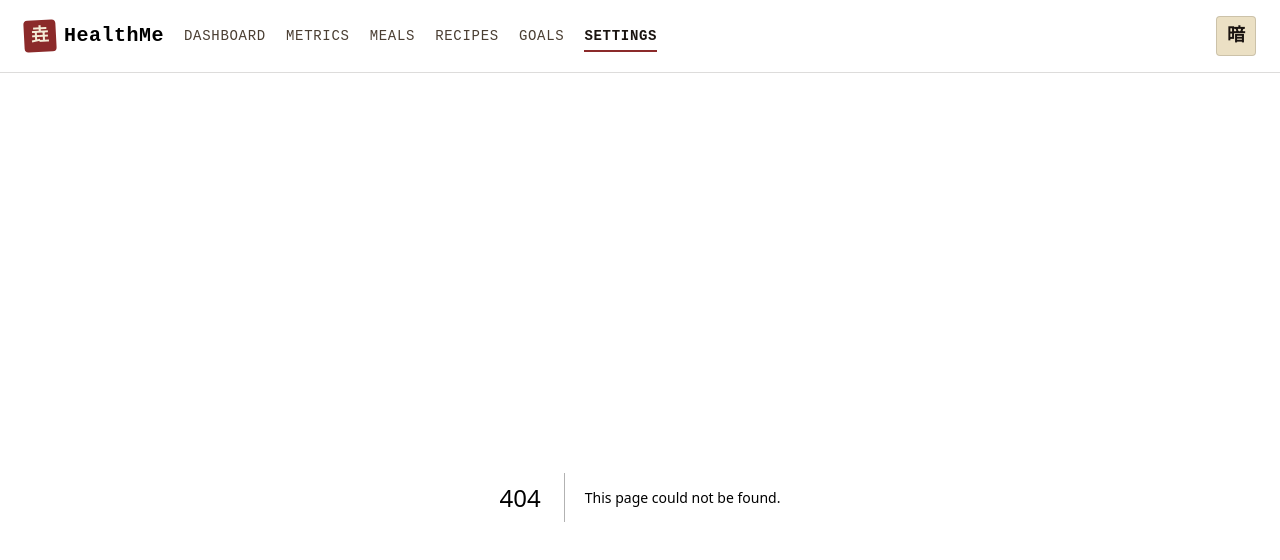
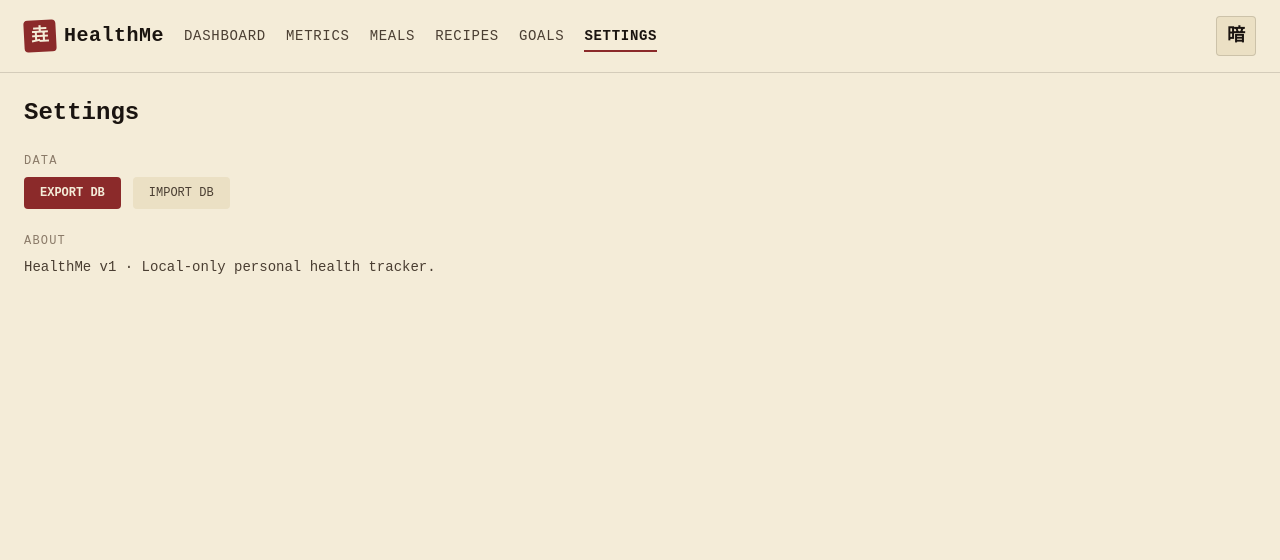
Before and after one commit to Chenophobia/HealthMe, a Next.js app: page /settings in a window 1280 px wide. Before the commit this address had no page. Shown: the top 560 px of the page. Built offline with nearby package versions, Linux system fonts and the light colour scheme.

Commit message:
feat: settings page with DB export/import

```diff
--- /dev/null
+++ b/src/app/api/settings/export/route.ts
@@ -0,0 +1,14 @@
+import { NextResponse } from "next/server";
+import fs from "fs/promises";
+import path from "path";
+
+export async function GET() {
+  const dbPath = path.join(process.cwd(), "data", "db", "healthme.db");
+  const buf = await fs.readFile(dbPath);
+  return new NextResponse(buf as unknown as BodyInit, {
+    headers: {
+      "Content-Type": "application/octet-stream",
+      "Content-Disposition": `attachment; filename=healthme-${new Date().toISOString().slice(0, 10)}.db`,
+    },
+  });
+}
--- /dev/null
+++ b/src/app/api/settings/import/route.ts
@@ -0,0 +1,13 @@
+import { NextRequest, NextResponse } from "next/server";
+import fs from "fs/promises";
+import path from "path";
+
+export async function POST(req: NextRequest) {
+  const form = await req.formData();
+  const file = form.get("db");
+  if (!(file instanceof File)) return NextResponse.json({ error: "no_file" }, { status: 400 });
+  const dbPath = path.join(process.cwd(), "data", "db", "healthme.db");
+  const buf = Buffer.from(await file.arrayBuffer());
+  await fs.writeFile(dbPath, buf);
+  return NextResponse.json({ ok: true });
+}
--- /dev/null
+++ b/src/app/settings/page.tsx
@@ -0,0 +1,42 @@
+"use client";
+import { useState } from "react";
+
+export default function SettingsPage() {
+  const [importing, setImporting] = useState(false);
+
+  const exportDb = () => {
+    window.location.href = "/api/settings/export";
+  };
+
+  const importDb = async (file: File) => {
+    setImporting(true);
+    const form = new FormData();
+    form.append("db", file);
+    await fetch("/api/settings/import", { method: "POST", body: form });
+    setImporting(false);
+    alert("Import complete — restart container to reload");
+  };
+
+  return (
+    <div className="max-w-xl space-y-6">
+      <h1 className="text-2xl font-bold">Settings</h1>
+      <section>
+        <h2 className="uppercase tracking-widest text-xs mb-2" style={{ color: "var(--ink-faded)" }}>Data</h2>
+        <div className="flex gap-3">
+          <button onClick={exportDb} className="px-4 py-2 rounded text-xs uppercase font-bold"
+            style={{ background: "var(--accent)", color: "#f4ecd8" }}>Export DB</button>
+          <label className="px-4 py-2 rounded text-xs uppercase cursor-pointer"
+            style={{ background: "var(--paper-accent)", color: "var(--ink-soft)" }}>
+            Import DB
+            <input type="file" accept=".db" hidden onChange={(e) => { if (e.target.files?.[0]) importDb(e.target.files[0]); }} />
+          </label>
+          {importing && <span>Importing…</span>}
+        </div>
+      </section>
+      <section>
+        <h2 className="uppercase tracking-widest text-xs mb-2" style={{ color: "var(--ink-faded)" }}>About</h2>
+        <p className="text-sm" style={{ color: "var(--ink-soft)" }}>HealthMe v1 · Local-only personal health tracker.</p>
+      </section>
+    </div>
+  );
+}
```
